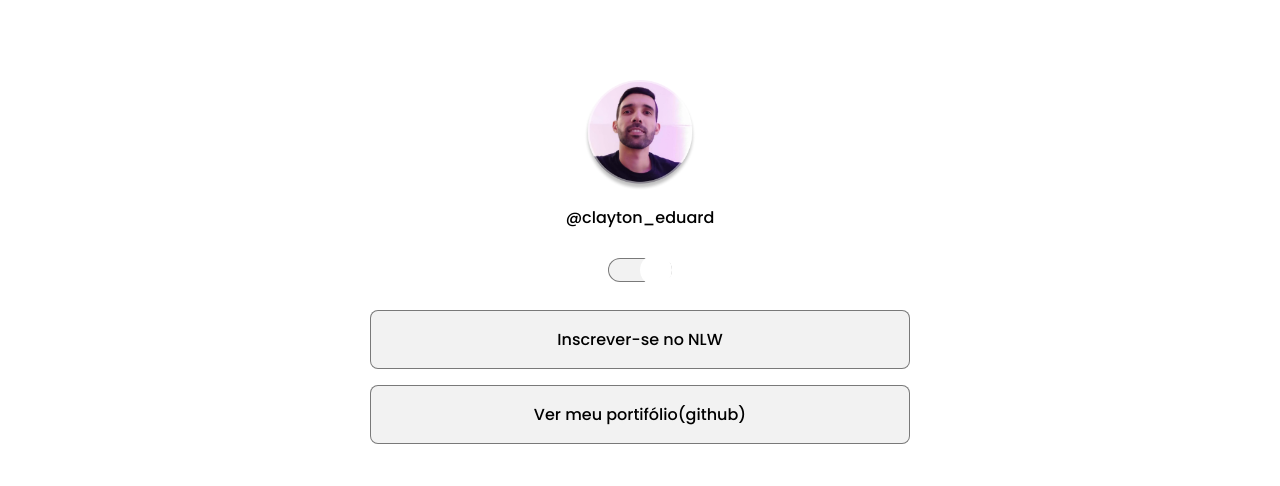
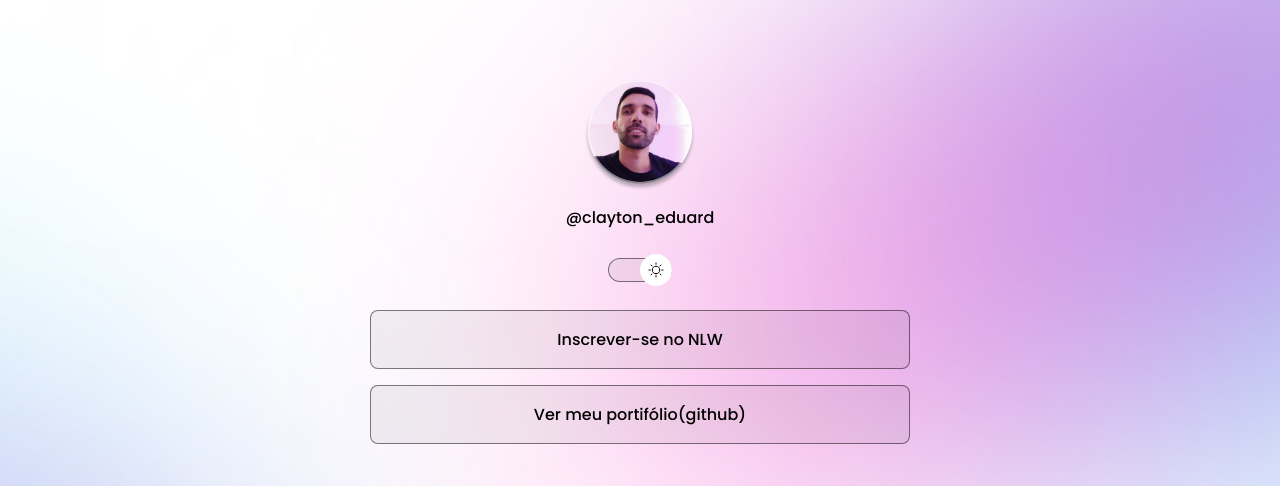
Before and after one commit to ClaytonEduard/projeto-rocket, a plain HTML site: page index.html in a window 1280 px wide. Shown: the top 486 px of the page. Drawn offline with nearby package versions, Linux system fonts and the light colour scheme; the site is published under a folder, as on GitHub Pages, so addresses that start at the root find nothing.

Commit message:
Correcao de pngs

```diff
--- a/style.css
+++ b/style.css
@@ -7,22 +7,22 @@
 /*definindo variaveis*/
 :root {
   --text-color: white;
-  --bg-url: url(/assets/bg-mobile.jpg);
+  --bg-url: url(./assets/bg-mobile.jpg);
   --stroke-color: rgba(255, 255, 255, 0.5);
   --surface-color: rgba(255, 255, 255, 0.5);
   --surface-color-hover: rgba(255, 255, 255, 0.2);
   --highlight-color: rgba(255, 255, 255, 0.2);
-  --swicth-bg-url: url(/assets/moon-stars.svg);
+  --swicth-bg-url: url(./assets/moon-stars.svg);
 }
 
 .light {
   --text-color: black;
-  --bg-url: url(/assets/bg-mobile-light.jpg);
+  --bg-url: url(./assets/bg-mobile-light.jpg);
   --stroke-color: rgba(0, 0, 0, 0.5);
   --surface-color: rgba(0, 0, 0, 0.05);
   --surface-color-hover: rgba(0, 0, 0, 0.2);
   --highlight-color: rgba(0, 0, 0, 0.1);
-  --swicth-bg-url: url(/assets/sun.svg);
+  --swicth-bg-url: url(./assets/sun.svg);
 }
 
 body {
@@ -173,10 +173,10 @@ footer {
 /* media queries */
 @media (min-width: 700px) {
   :root {
-    --bg-url: url(/assets/bg-desktop.jpg);
+    --bg-url: url(./assets/bg-desktop.jpg);
   }
   .light {
-    --bg-url: url(/assets/bg-desktop-light.jpg);
+    --bg-url: url(./assets/bg-desktop-light.jpg);
   }
 }
 
```
